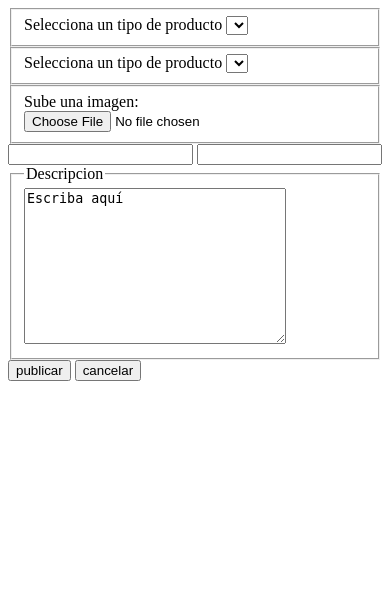
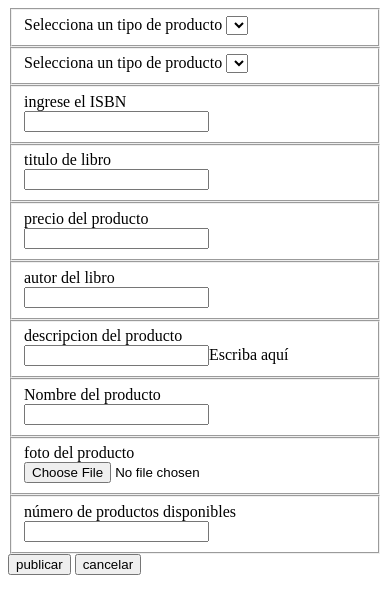
Before and after one commit to a-bals21/ProjectLeaf, a PHP site: page /addProd.php in a window 390 px wide. Shown: the top 614 px of the page. Run offline with PHP 8.4, Linux system fonts and the light colour scheme; lists and menus that the app fills with data are empty.

Commit message:
Update addProd.php
se agregaron las etiquetas de los imputs que se requerian falta que se le agregué responsividad con php

```diff
--- a/leaf/addProd.php
+++ b/leaf/addProd.php
@@ -37,14 +37,43 @@
                 </fieldset>
 
                 <fieldset>
-                    <label for="imagen">Sube una imagen:</label>
-                    <input type="file" id="imagen" name="imagen" accept="image/*">
+                    <label for="ISBN">ingrese el ISBN</label><br>
+                    <input type="text" id="ISBN" name="ISBN">
                 </fieldset>
+
+                <fieldset>
+                    <label for="titulo"> titulo de libro</label><br>
                     <input type="text" name="titulo">
-                    <input type="number" id="tentacles" name="tentacles" min="0">
+                </fieldset>
+
                 <fieldset>
-                    <legend>Descripcion</legend>
-                    <textarea name="textarea" cols="30" rows="10">Escriba aquí</textarea>
+                    <label for="precio"> precio del producto</label><br>
+                    <input type="number" id="precio" name="precio" min="0">
+                </fieldset>
+
+                <fieldset>
+                    <label for="autor"> autor del libro</label><br>
+                    <input type="text" id="autor" name="autor">
+                </fieldset>
+
+                <fieldset>
+                    <label for="descripcion">descripcion del producto</label>
+                    <input name="textarea" cols="30" rows="10">Escriba aquí</textarea>
+                </fieldset>
+
+                <fieldset>
+                    <label for="nombre">Nombre del producto</label><br>
+                    <input type="text" id="nombre" name="nombre">
+                </fieldset>
+
+                <fieldset>
+                    <label for="imagen">foto del producto</label><br>
+                    <input type="file" name="immagen">
+                </fieldset>
+
+                <fieldset>
+                    <label for="stock">número de productos disponibles</label><br>
+                    <input type="number" id="stock" name="stock">
                 </fieldset>
 
                     <input type="submit" value="publicar">
```
